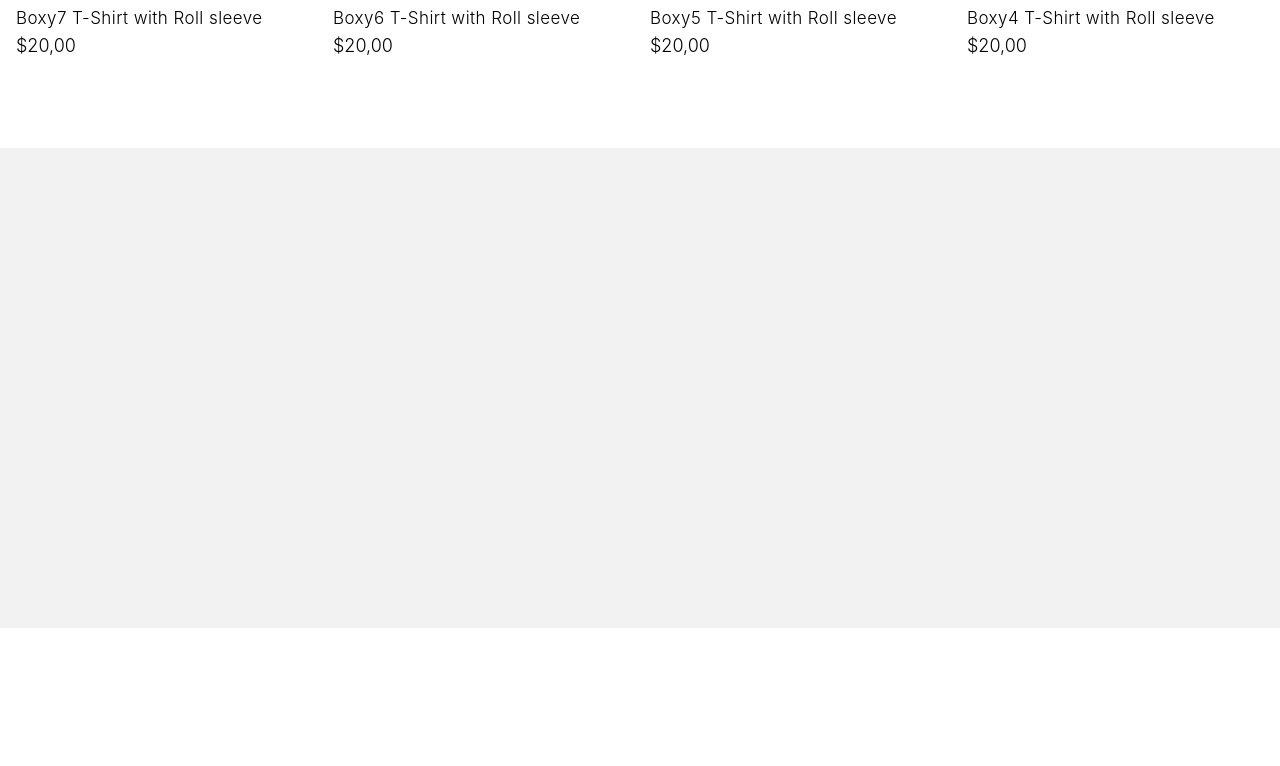
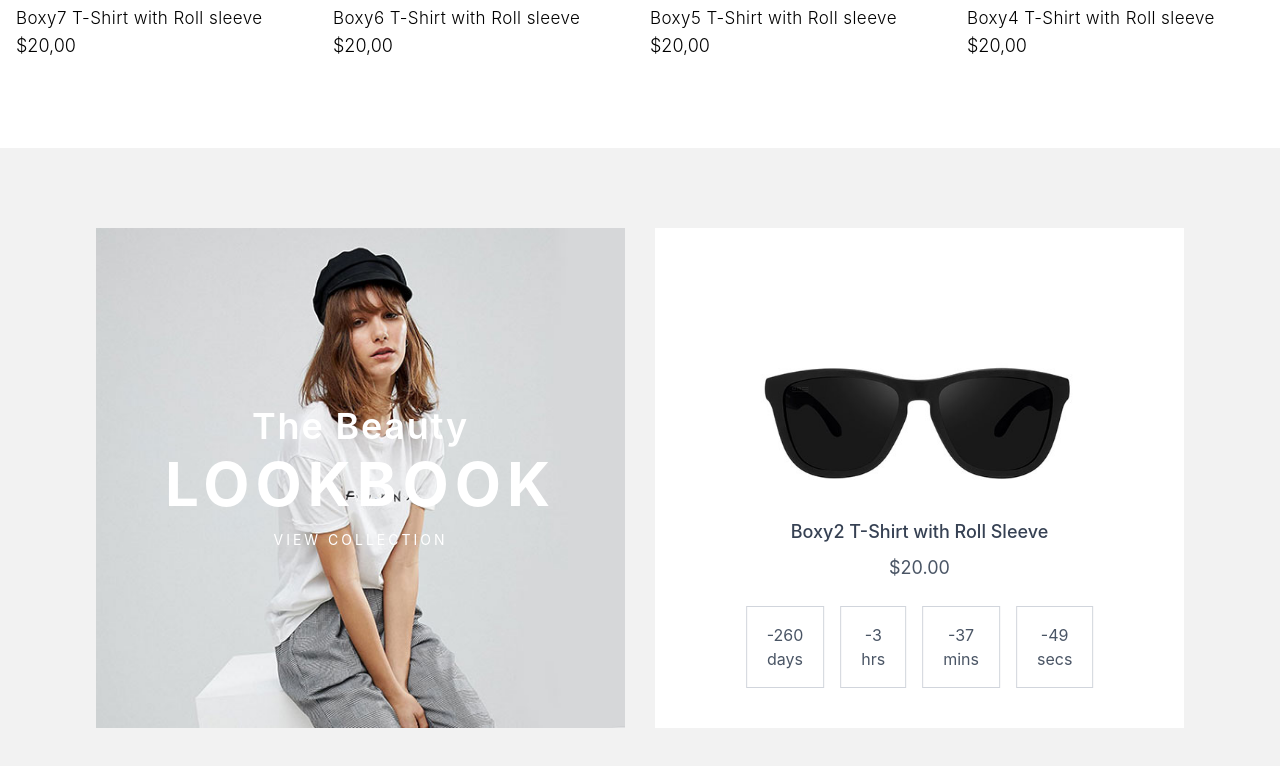
Before and after one commit to zak-ari0/ZakariaAithaddou_Final_Project_React, a React (Vite) app in the folder ReactFinalProject/: page / in a window 1280 px wide. Shown: the part 2295-3061 px from the top of the page. Before the commit the page ends 2923 px from the top, so only its background shows below. Built offline with nearby package versions, Linux system fonts and the light colour scheme.

Commit message:
add the section under the seconde carousel in home page

```diff
--- a/ReactFinalProject/src/components/ScaleSection.jsx
+++ b/ReactFinalProject/src/components/ScaleSection.jsx
@@ -1,12 +1,59 @@
-import React from 'react';
+import React from "react";
+import images from "../constents";
 
 function ScaleSection() {
-    return (
-        <div className='bg-[#F2F2F2] h-[60vh]'>
-            <div></div>
-            <div></div>
+  return (
+    <div className="bg-[#F2F2F2] py-20 flex justify-center">
+      <div className="w-[85%] flex gap-[30px]">
+
+        <div className="relative w-1/2 h-[500px] overflow-hidden group">
+          <img
+            src={images.banner_08}
+            className="w-full h-full object-cover transition duration-500 group-hover:scale-110"
+          />
+
+          <div className="absolute inset-0 flex flex-col items-center justify-center text-white text-center">
+            <h2 className="text-4xl font-semibold tracking-wider">
+              The Beauty
+            </h2>
+            <h1 className="text-6xl font-bold tracking-widest mt-2">
+              LOOKBOOK
+            </h1>
+            <p className="mt-4 text-sm tracking-[3px]">
+              VIEW COLLECTION
+            </p>
+          </div>
         </div>
-    );
+
+<div className="relative w-1/2 h-[500px] bg-white overflow-hidden group">
+
+  <img
+    src={images.shopItem8}
+    className="w-full h-full object-contain transition duration-500 group-hover:scale-110"
+  />
+
+  <div className="absolute bottom-10 left-1/2 -translate-x-1/2 text-center">
+    <h3 className="text-lg font-medium text-gray-700">
+      Boxy2 T-Shirt with Roll Sleeve
+    </h3>
+    <p className="mt-2 text-lg text-gray-600">$20.00</p>
+
+    <div className="flex gap-4 mt-6 justify-center">
+      {["-260 days", "-3 hrs", "-37 mins", "-49 secs"].map((item, i) => (
+        <div
+          key={i}
+          className="border border-gray-300 px-5 py-4 text-center text-gray-600 bg-white"
+        >
+          {item}
+        </div>
+      ))}
+    </div>
+  </div>
+
+</div>
+      </div>
+    </div>
+  );
 }
 
 export default ScaleSection;
```
